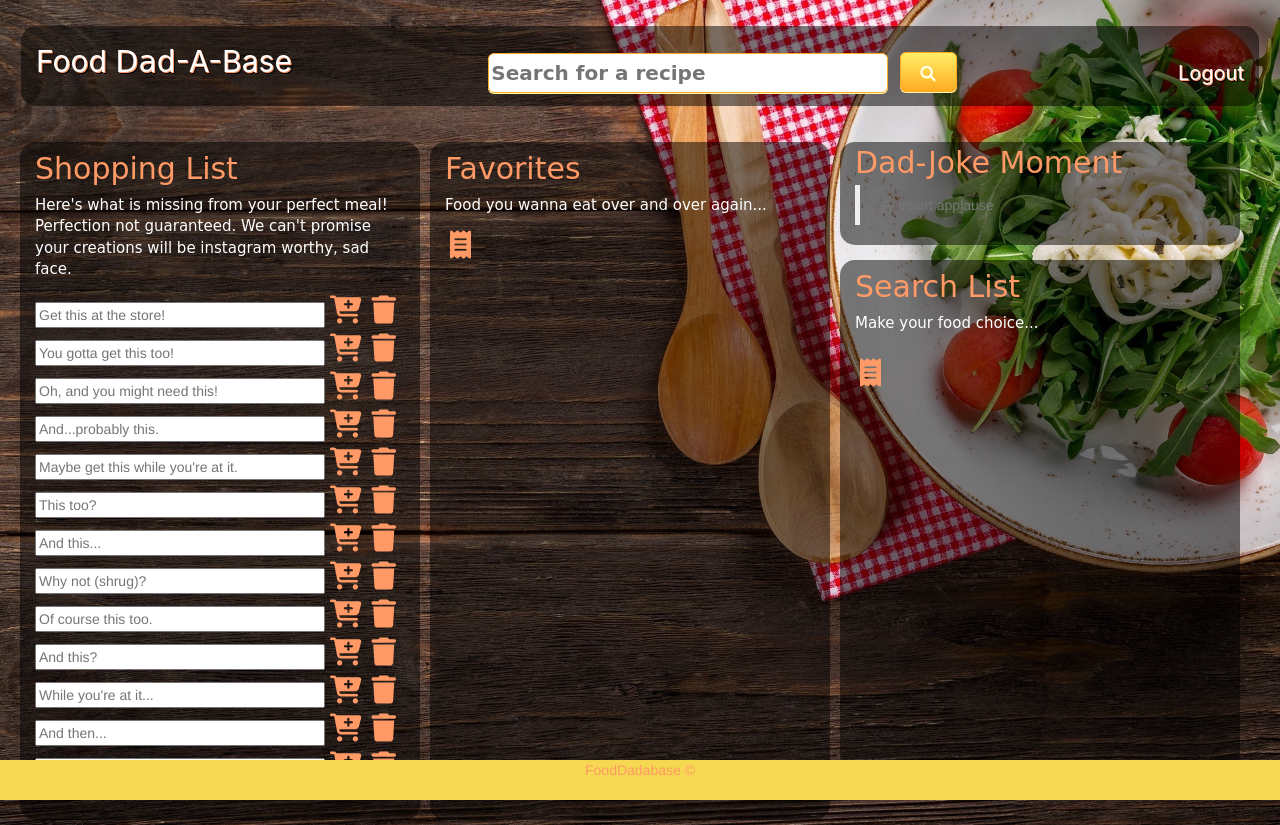
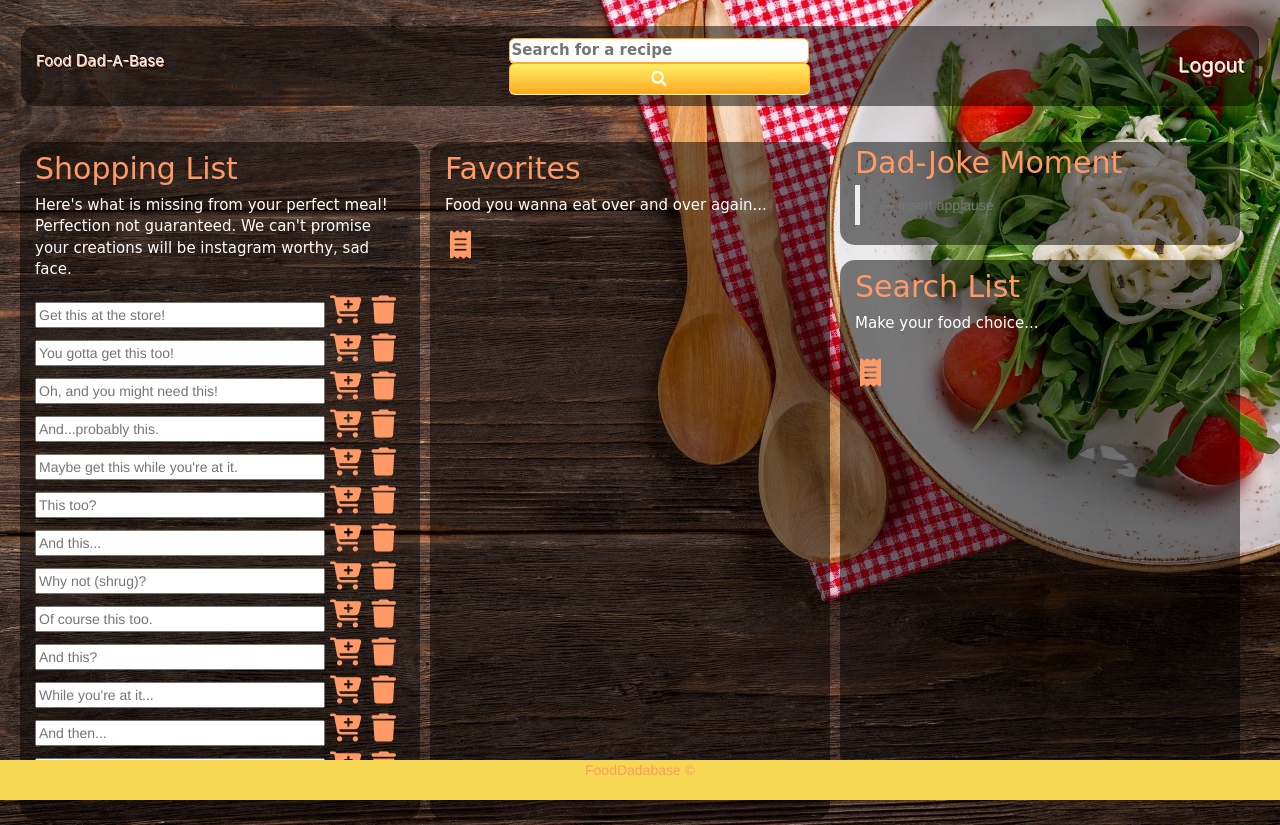
Before and after one commit to goantonioUW/food-dadabase, a Node server app: template public/js/views/index.handlebars in a window 1280 px wide. Run offline with Node 20, Linux system fonts and the light colour scheme; the template is opened without the code that fills it, so the values that code supplies are empty; some libraries are stand-ins or nearby versions; some web fonts are replaced.

Commit message:
changing the nav  again

```diff
--- a/config/config.json
+++ b/config/config.json
@@ -1,7 +1,7 @@
 {
   "development": {
     "username": "root",
-    "password": "password",
+    "password": "passw0rd",
     "database": "fooddadabase_db",
     "host": "127.0.0.1",
     "dialect": "mysql"
--- a/public/js/views/partials/nav.handlebars
+++ b/public/js/views/partials/nav.handlebars
@@ -8,7 +8,7 @@
       <button class="searchBtn btn-outline-success"><i class="fas fa-search fa-xs"></i></button>
     </div>
 
-    <ul class="navbar-nav me-auto mb-2 mb-lg-0">
+    <ul class="navbar-nav">
       <li class="nav-item">
         <a class="logoutBtn" aria-current="page" href="/logout">Logout</a>
       </li>
--- a/public/stylesheets/style.css
+++ b/public/stylesheets/style.css
@@ -38,7 +38,7 @@ h2 {
   flex-direction: row;
   /* padding: 5px;
   margin-bottom: 10px; */
-  font-size: 3rem;
+  font-size: 1.5rem;
 
 }
 
@@ -55,7 +55,6 @@ h2 {
 .navContainer {
   font-family: -apple-system, BlinkMacSystemFont, "Segoe UI", Roboto, Oxygen,
     Ubuntu, Cantarell, "Open Sans", "Helvetica Neue", sans-serif;
-  font-size: 4rem;
   background: #00000080;
   display: flex;
   text-shadow: #ff9966 1px 1px 0px, #000000 2px 2px 0px;
@@ -73,7 +72,6 @@ h2 {
 
 .searchBtn
 {
-  font-size: 1rem;
   font-family: "Hachi Maru Pop", cursive;
 	box-shadow: 0px 1px 0px 0px #fff6af;
 	background:linear-gradient(to bottom, #ffec64 5%, #ffab23 100%);
@@ -81,30 +79,26 @@ h2 {
 	border-radius:6px;
 	border:1px solid #ffaa22;
 	/* display:inline-block; */
-	font-family:Arial;
 	font-size:20px;
-	font-weight:bold;
-	padding:6px 20px;
+	padding:0 142px;
   text-shadow:0px 1px 0px #ffee66;
   color: white;
-  height: 4rem;
 }
 
 .searchBar {
-  font-size: 1rem;
   font-family: "Hachi Maru Pop", cursive;
 	box-shadow: 0px 1px 0px 0px #fff6af;
 	border-radius:6px;
 	border:1px solid #ffaa22;
 	/* display:inline-block; */
-	font-size:20px;
+	font-size:15px;
   font-weight:bold;
-  width: 400px;
-  height: 4rem;
+  width: 100%;
 }
 
 .searchBarContainer {
   display: inline-block;
+  width: 300px;
 }
 
 .logoutBtn {
```
